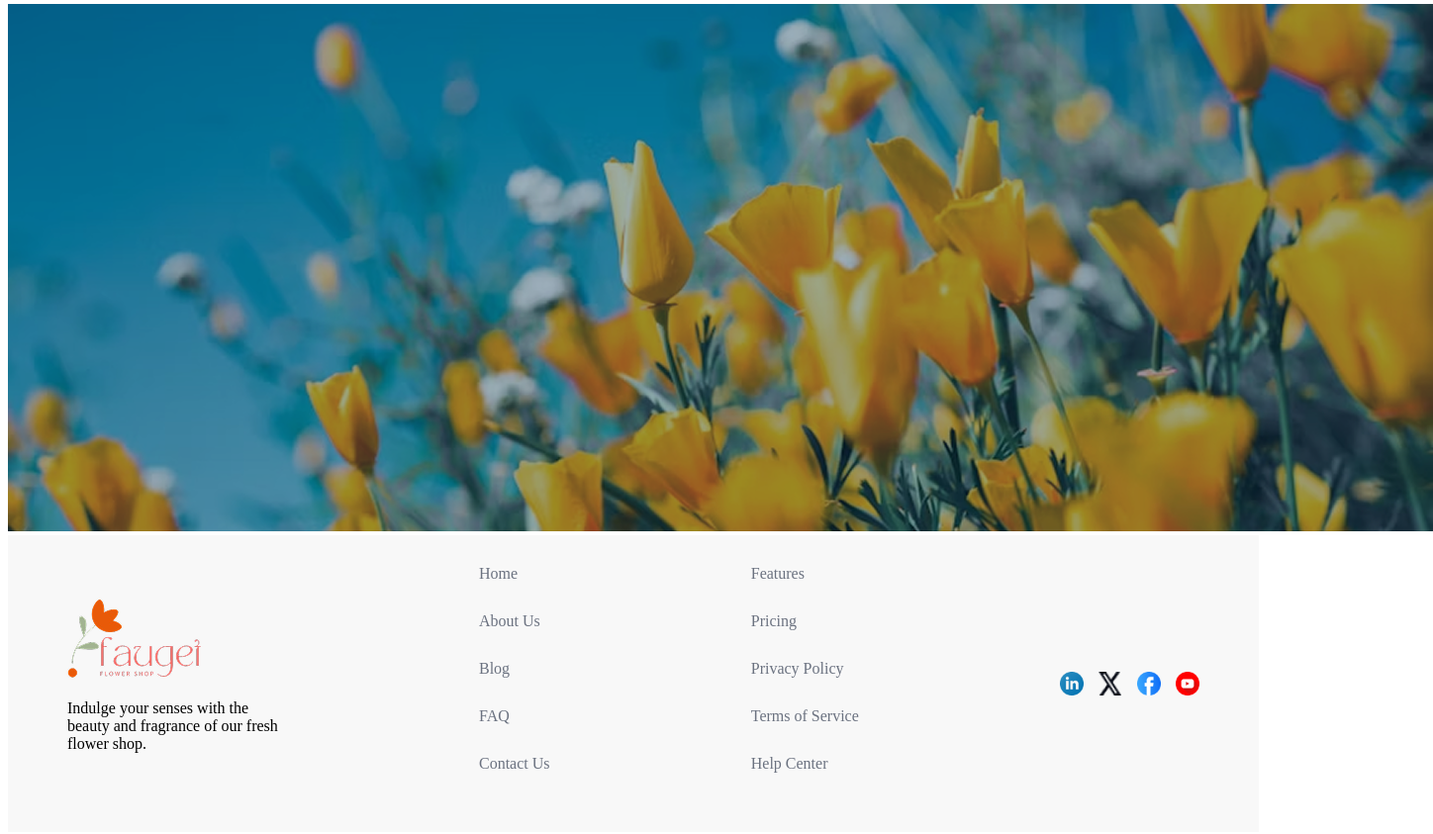
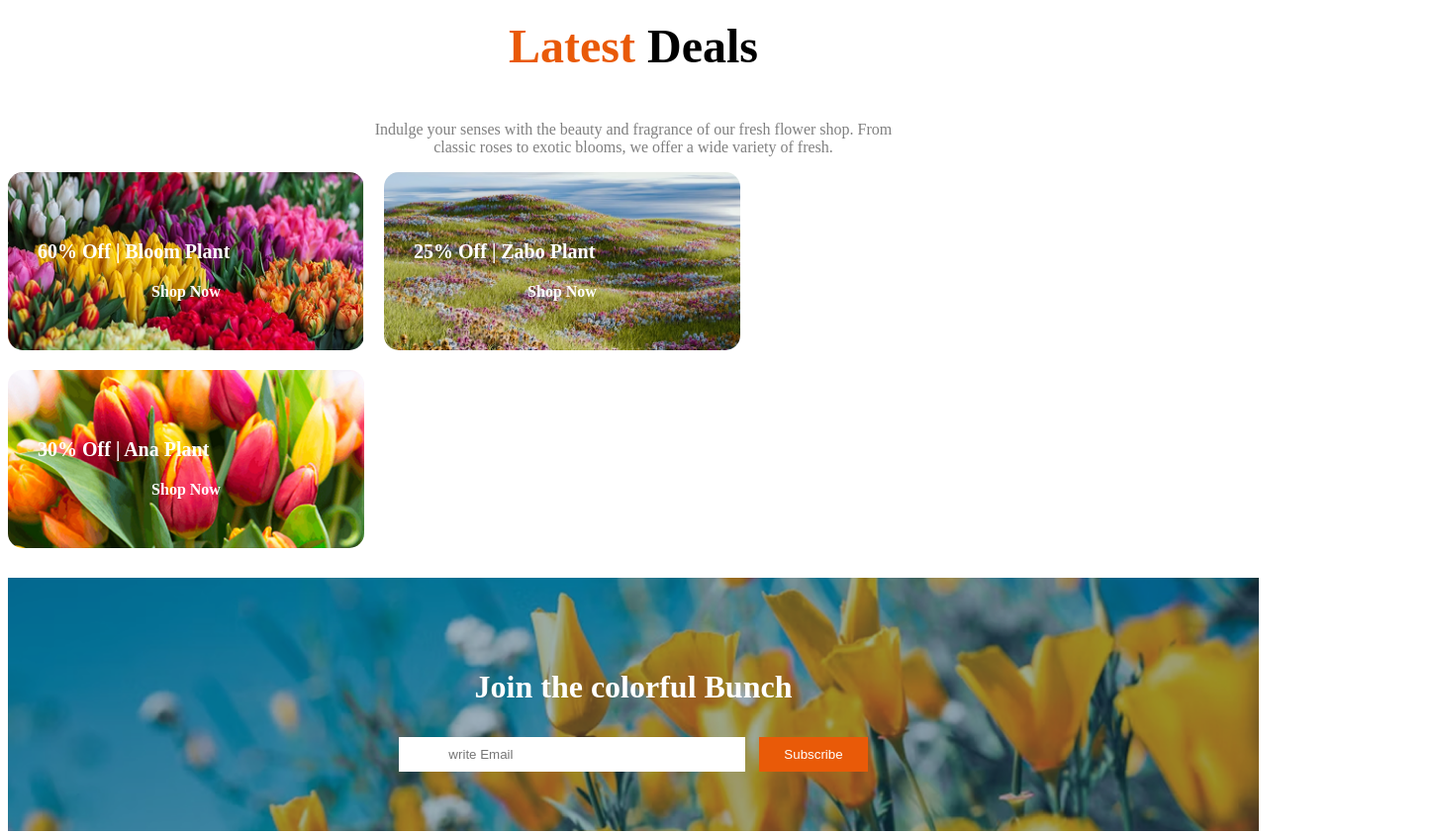
Before and after one commit to Sakil61/Assaignment2, a plain HTML site: page index.html in a window 1280 px wide. Shown: the part 3476-4319 px from the top of the page at 99% size, 1448 px wide, since content can reach past the window. Drawn offline with Linux system fonts and the light colour scheme.

Commit message:
Customize background images

```diff
--- a/Css/style.css
+++ b/Css/style.css
@@ -97,6 +97,93 @@ body{
 .car-title {
     margin-top: 10px;
 }
+.second-pig {
+    display: flex;
+    gap: 20px;
+}
+
+
+.img-main {
+    display: flex;
+    flex-direction: column;
+    gap: 20px;
+    justify-content: space-between;
+}
+
+
+.img1, .img2, .img3 {
+    background-size: cover;
+    background-position: center;
+    background-repeat: no-repeat;
+    border-radius: 15px;
+    padding: 40px 30px;
+    color: white;
+    height: 100px;
+    display: flex;
+    flex-direction: column;
+    justify-content: flex-end;
+    width: 300px;
+}
+
+
+.img1 {
+    background-image: url('deal-bloom.png');
+}
+
+.img2 {
+    background-image: url('deal-ana.png');
+}
+
+.img3 {
+    background-image: url('deal-zabo.png');
+    width: 300px;
+}
+
+.img1 h3, .img2 h3, .img3 h3 {
+    font-size: 20px;
+    font-weight: bold;
+    margin-bottom: 10px;
+}
+
+.img1 a, .img2 a, .img3 a {
+    text-decoration: none;
+    color: #fff;
+    padding: 10px 20px;
+    border-radius: 5px;
+    display: inline-block;
+    font-weight: bold;
+    text-align: center;
+}
+
+.big-img {
+    margin: 30px 0;
+    text-align: center;
+    background-image: url('news-letter-bg.png');
+    background-size: cover;
+    background-position: center;
+    background-repeat: no-repeat;
+    padding: 60px 20px;
+    color: white;
+
+}
+.bg-write{
+     font-size: 2rem;
+     font-weight: bold;
+}
+.big-img input {
+    padding: 10px 50px;
+    border: none;
+    margin-right: 10px;
+    width: 250px;
+}
+
+.big-img button {
+    padding: 10px 25px;
+    background-color: #E95A08;
+    border: none;
+    color: white;
+    margin-left: 0px;
+}
 
 .foot-sec {
     display: flex;
@@ -144,3 +231,26 @@ body{
     }
 
   }
+  .extra-card{
+    display: flex;
+    gap: 20px;
+    width: 100%;
+  }
+  .extra-hed{
+    width: bold ;
+    font-size: 50px;
+  }
+  div ul li{
+    color: rgba(0, 0, 0, 0.5);
+  }
+  .size-1{
+    font-weight: bold;
+    font-size: 3rem;
+  }
+  .dels{
+    text-align: center;
+    margin-top: 18px;
+  }
+  .colo{
+    color: rgba(0, 0, 0, 0.5);
+  }
--- a/index.html
+++ b/index.html
@@ -156,22 +156,49 @@
                 </div>
             </div>
         </section>
+        <section class="extra-card">
+            <div>
+                <img src="assets/flower-store.png" alt="">
+            </div>
+            <div>
+                <h3 class="extra-hed">Flower & Plants Lover</h3>
+                <ul>
+                    <li>Indulge your senses with the beauty and fragrance of our fresh flower shop. From classic roses to exotic blooms, we offer a wide variety of fresh.</li>
+                    <li>Indulge your senses with the beauty and fragrance of our fresh flower shop. From classic roses to exotic blooms, we offer a wide variety of fresh.</li>
+                    <li>Indulge your senses with the beauty and fragrance of our fresh flower shop. From classic roses to exotic blooms, we offer a wide variety of fresh.</li>
+                </ul>
+            </div>
+        </section>
+        <section class="dels">
+            <h3 class="size-1"><span class="color-bn2">Latest </span> Deals</h3>
+            <p class="colo">Indulge your senses with the beauty and fragrance of our fresh flower shop. From <br> classic roses to exotic blooms, we offer a wide variety of fresh.</p>
+        </section>
         <section class="second-bn">
             <div class="second-pig">
-                <div class="img1">
-                    <img src="assets/deal-bloom.png" alt="">
-                    <img src="assets/deal-ana.png" alt="">
+                <div class="img-main">
+                    <div class="img1">
+                        <h3>60% Off | Bloom Plant</h3>
+                    <a href="">Shop Now</a>
+                    </div>
+                    <div class="img2">
+                        <h3>30% Off | Ana  Plant</h3>
+                        <a href="">Shop Now</a>
+                    </div>
                 </div>
+                 <div class="img3">
+                    <h3>25% Off | Zabo Plant</h3>
+                    <a href="">Shop Now</a>
 
-                 <div class="img1">
-                    <img src="assets/deal-zabo.png" alt="">
                 </div>
             </div>
+        </section>
+        <section class="big-img">
+            <h3 class="bg-write">Join the colorful Bunch</h3>
+            <input type="text" placeholder="write Email">
+            <button type="submit">Subscribe</button>
 
-        </section>
-        <section class="big-bn">
-            <img src="assets/news-letter-bg.png" alt="">
-        </section>
+          </section>
+
     </main>
     <footer>
         <div class="foot-sec">
```
Also changed, not shown: Css/deal-ana.png (added), Css/deal-bloom.png (added), Css/deal-zabo.png (added), Css/news-letter-bg.png (added).
